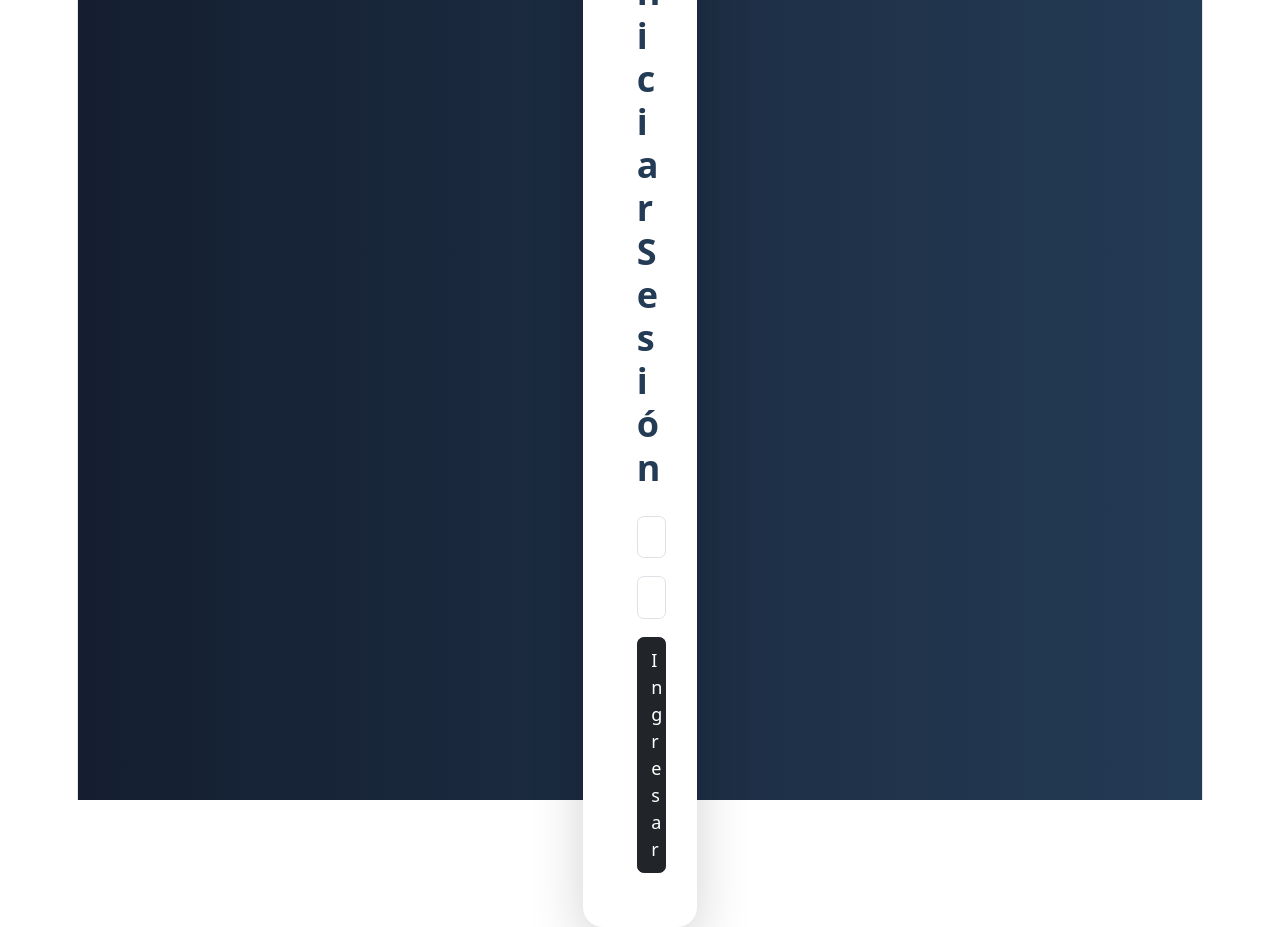
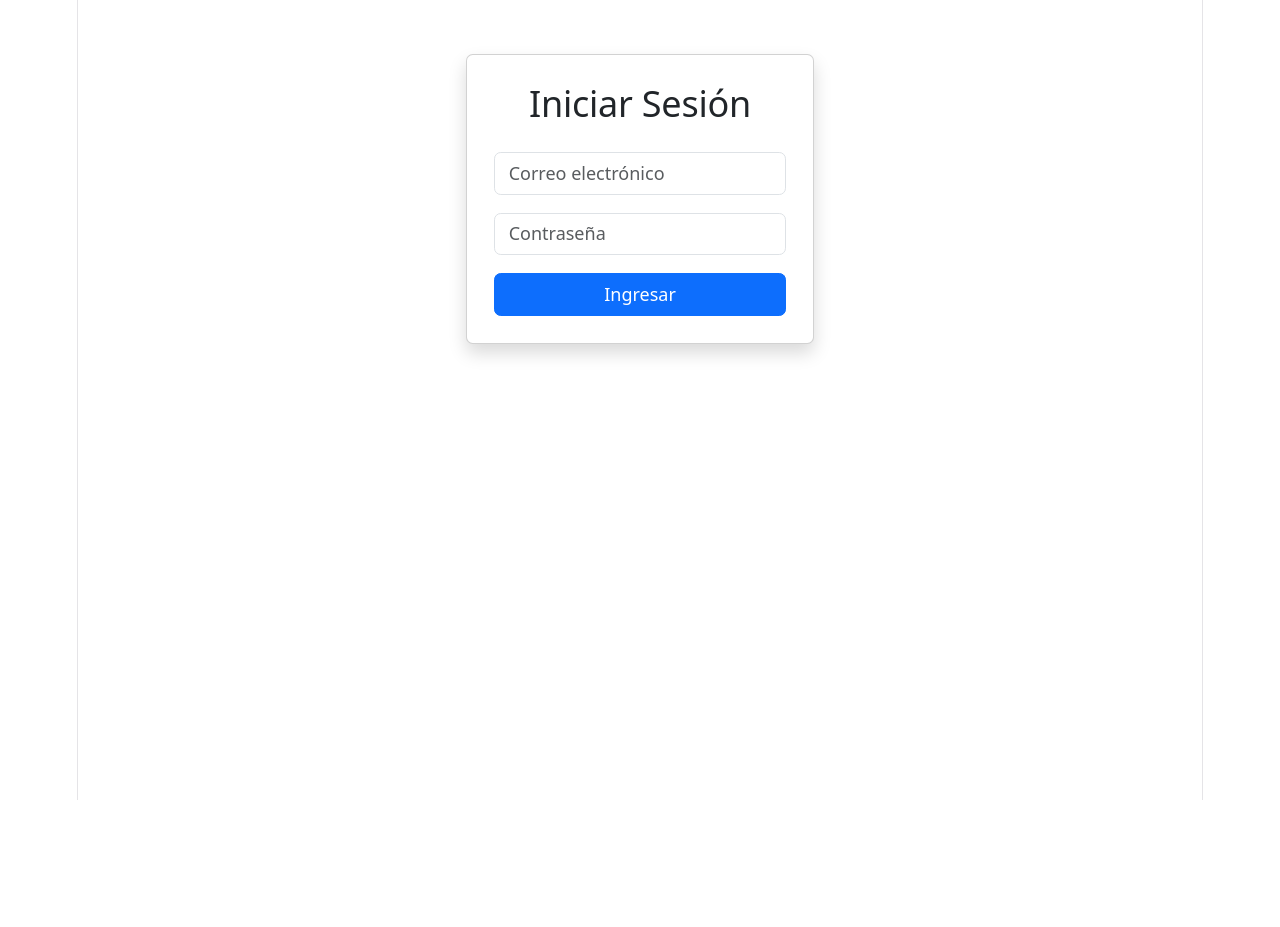
Before and after one commit to estmitchellocampo-code/seguimiento-pedidos, a React (Vite) app: page / in a window 1280 px wide. After the commit the page ends 800 px from the top, so only its background shows below. Built offline with nearby package versions, Linux system fonts and the light colour scheme.

Commit message:
fix pedidos

```diff
--- a/package.json
+++ b/package.json
@@ -13,7 +13,7 @@
     "bootstrap": "^5.3.8",
     "react": "^19.2.6",
     "react-dom": "^19.2.6",
-    "react-router-dom": "^7.15.0"
+    "react-router-dom": "^6.30.3"
   },
   "devDependencies": {
     "@eslint/js": "^10.0.1",
--- a/src/App.jsx
+++ b/src/App.jsx
@@ -18,31 +18,15 @@ function Login() {
 
   return (
 
-    <div
-  className="container-fluid d-flex justify-content-center align-items-center"
-  style={{
-    height: '100vh',
-    background: 'linear-gradient(to right, #141e30, #243b55)'
-  }}
->
+    <div className="container mt-5">
 
       <div className="row justify-content-center">
 
         <div className="col-md-4">
 
-          <div
-  className="card p-5 shadow-lg border-0"
-  style={{
-    borderRadius: '20px'
-  }}
->
+          <div className="card p-4 shadow">
 
-            <h2
-  className="text-center mb-4 fw-bold"
-  style={{
-    color: '#243b55'
-  }}
->
+            <h2 className="text-center mb-4">
               Iniciar Sesión
             </h2>
 
@@ -59,7 +43,7 @@ function Login() {
             />
 
             <button
-              className="btn btn-dark w-100 py-2"
+              className="btn btn-primary w-100"
               onClick={ingresar}
             >
               Ingresar
--- a/src/pages/Dashboard.jsx
+++ b/src/pages/Dashboard.jsx
@@ -1,65 +1,35 @@
+// src/pages/Dashboard.jsx
 import Navbar from '../components/Navbar'
 import { Link } from 'react-router-dom'
 
 function Dashboard() {
-
   return (
-
     <>
-
       <Navbar />
-
       <div className="container mt-4">
-
-        <h1 className="mb-4 fw-bold">
-          Dashboard
-        </h1>
+        <h1 className="mb-4 fw-bold">Dashboard</h1>
 
         <div className="row">
-
-          <div className="col-md-4 mb-4">
-
+          <div className="col-md-6 mb-4">
             <div className="card p-4 shadow-lg border-0">
-
               <h3>Pedidos</h3>
-
-              <p className="display-6">
-                15
-              </p>
-
-              <Link
-                to="/pedidos"
-                className="btn btn-primary"
-              >
+              <p className="display-6">15</p>
+              <Link to="/pedidos" className="btn btn-primary">
                 Ver pedidos
               </Link>
-
             </div>
-
           </div>
 
-          <div className="col-md-4 mb-4">
-
+          <div className="col-md-6 mb-4">
             <div className="card p-4 shadow-lg border-0">
-
               <h3>Repartidores</h3>
-
-              <p className="display-6">
-                5
-              </p>
-
+              <p className="display-6">5</p>
             </div>
-
           </div>
-
         </div>
-
       </div>
-
     </>
-
   )
-
 }
 
 export default Dashboard
```
Also changed, not shown: src/pages/Login.jsx (added, +26 -0 lines), 1 other file (tests, documents, lock files or other folders).
